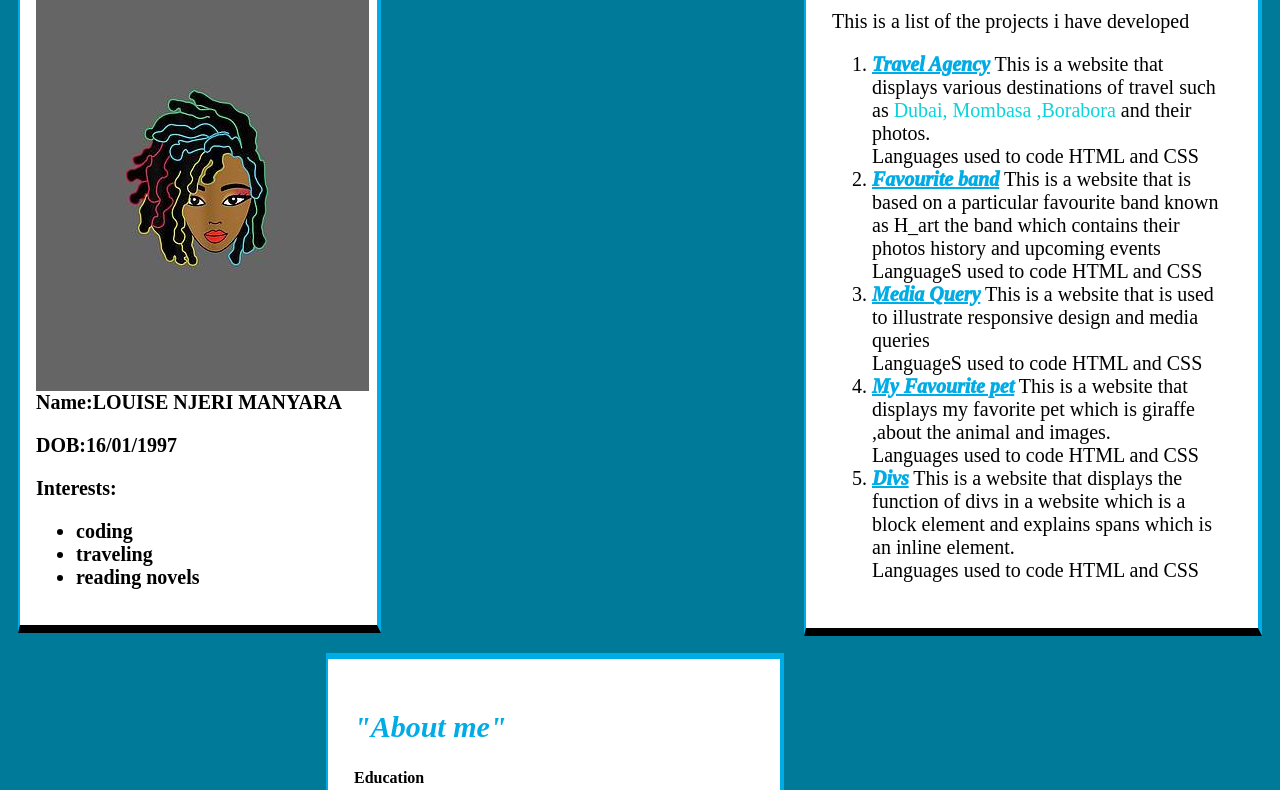
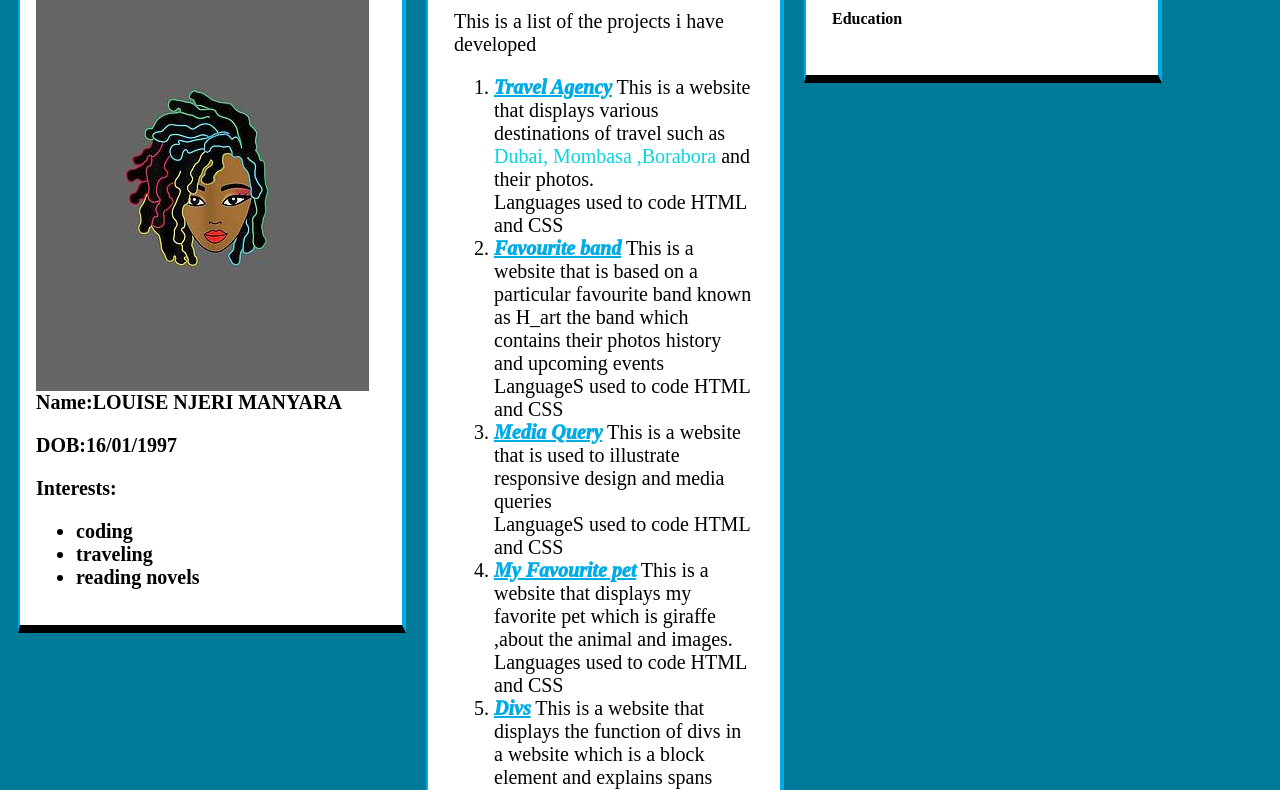
Before and after one commit to louisenje/Portfolio-project, a plain HTML site: page index.html in a window 1280 px wide. Shown: the part 203-993 px from the top of the page. Drawn offline with Linux system fonts and the light colour scheme.

```diff
--- a/css/styles.css
+++ b/css/styles.css
@@ -52,8 +52,8 @@ ol{
 }
 
 .column{
-    width: 400px;
-    float: right;
+    width: 300px;
+    float: left;
     border-left: 2px solid #00ace6;
   border-right: 4px solid#00ace6;
   border-top: 6px solid#00ace6;
@@ -68,7 +68,7 @@ ol{
   margin-right: 50%;
 }
 .column2{
-    width: 325px;
+    width: 350px;
     float: left;
     border-left: 2px solid#00ace6;
   border-right: 4px solid #00ace6;
```
